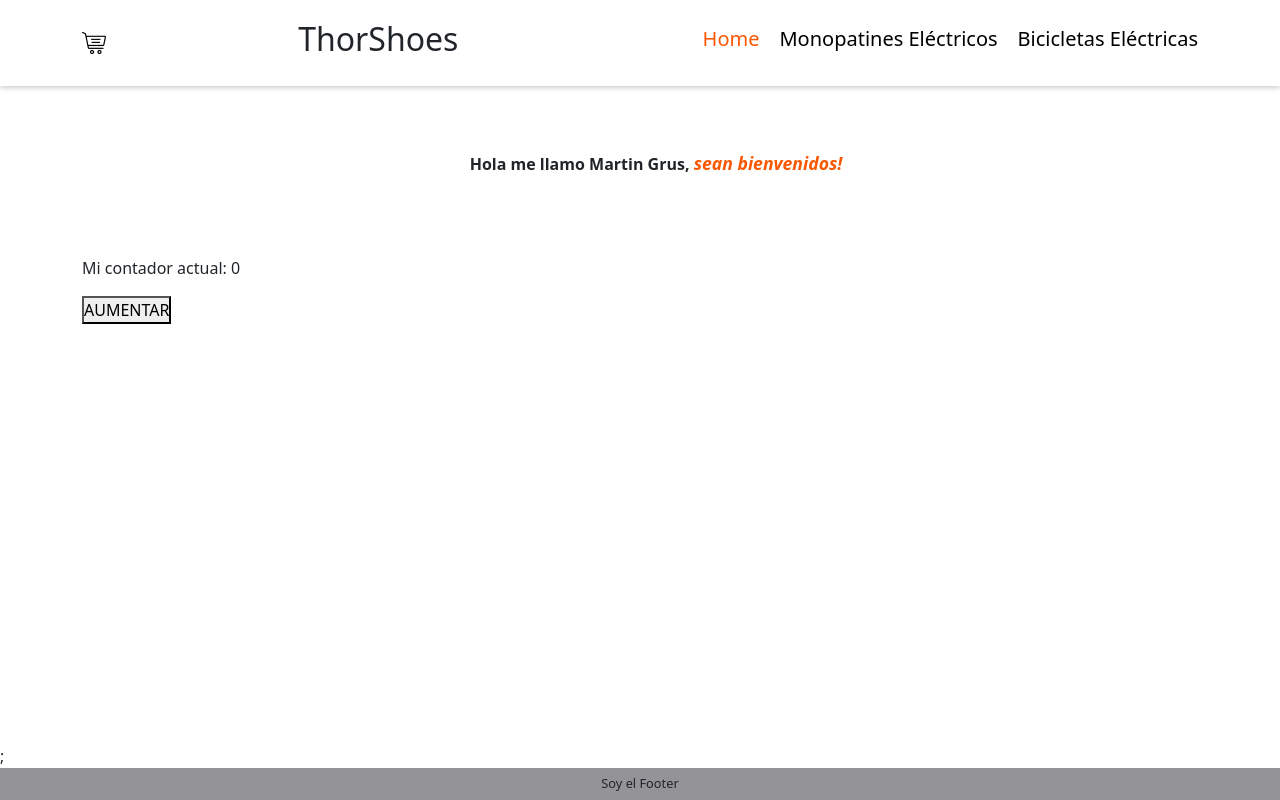
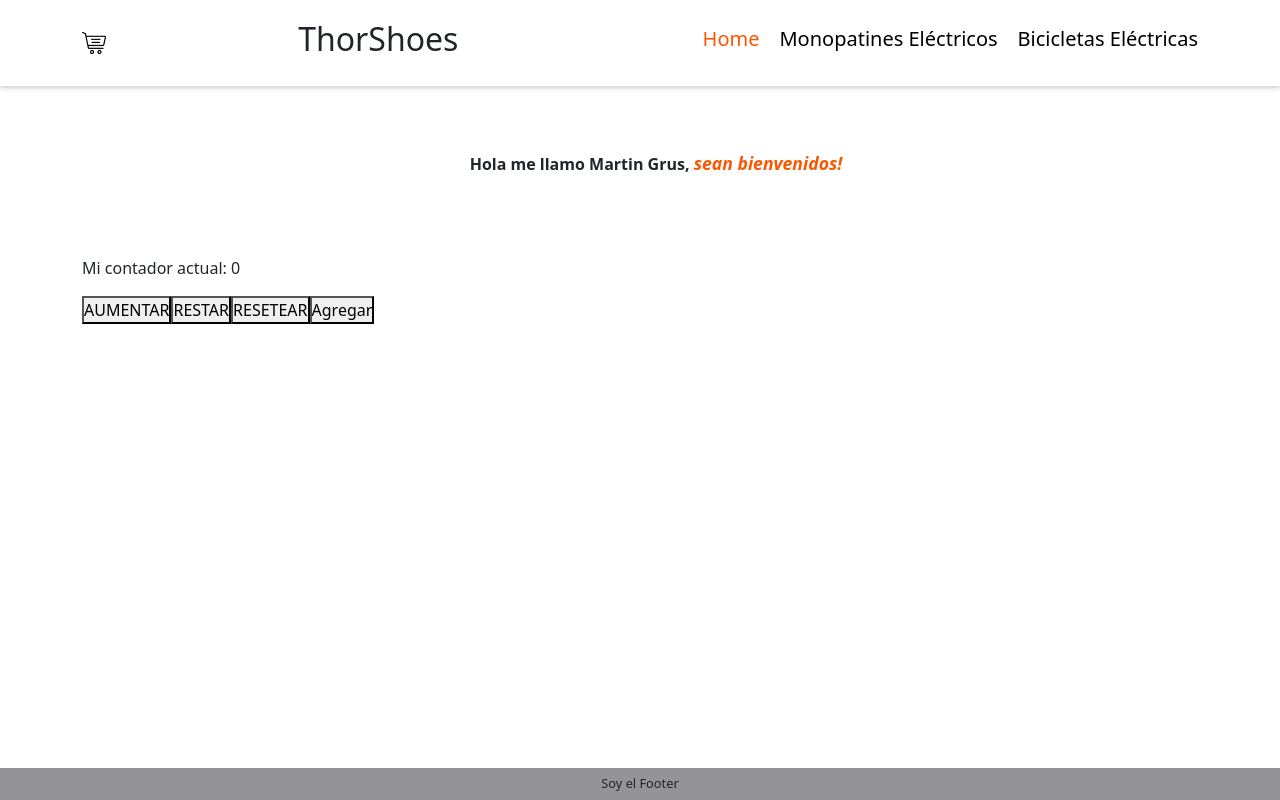
Before and after one commit to Tinch-oss/grus_ecomerce, a React (Create React App) app: page / in a window 1280 px wide. Built offline with nearby package versions, Linux system fonts and the light colour scheme.

Commit message:
Apuntes de clase componentes completos y falta parte del desafío
Hay que completar el onAdd y hacer lo del stock.

```diff
--- /dev/null
+++ b/src/components/ItemCount.js
@@ -0,0 +1,33 @@
+import { useState } from 'react';
+
+function ItemCount(props) {
+    const [contador, setContador] = useState(props.initial);
+
+    const handleClick = () => {
+        setContador(contador + 1);
+    };
+
+    const restar = () => {
+        setContador(contador - 1);
+    };
+
+    const resetear = () => {
+        setContador(0);
+    };
+
+    const miOnAdd = () => {};
+
+    return (
+        <>
+            <main className="container">
+                <p>Mi contador actual: {contador}</p>
+                <button onClick={handleClick}>AUMENTAR</button>
+                <button onClick={restar}>RESTAR</button>
+                <button onClick={resetear}>RESETEAR</button>
+                <button onClick={miOnAdd}>Agregar</button>
+            </main>
+        </>
+    );
+}
+
+export default ItemCount;
--- a/src/components/ItemListContainer.js
+++ b/src/components/ItemListContainer.js
@@ -1,13 +1,20 @@
+import ItemCount from './ItemCount';
+
 function ItemListContainer(greeting) {
     return (
+        <>
             <ul className="Container">
                 <li>
                     <p className="greeting">
                         Hola me llamo {greeting.nombre} {greeting.apellido},{' '}
-                    <span className="greeting__span">sean bienvenidos!</span>
+                        <span className="greeting__span">
+                            sean bienvenidos!
+                        </span>
                     </p>
                 </li>
             </ul>
+            <ItemCount initial={0} stock={5} />
+        </>
     );
 }
 
--- a/src/components/Main.js
+++ b/src/components/Main.js
@@ -1,17 +1,9 @@
+import { useState } from 'react';
+
 function Main(props) {
-    let contador = 0;
-
-    const handleClick = () => {
-        console.log('click');
-    };
-
     return (
         <>
-            <main className="container">
-                <p>Mi contador actual: {contador}</p>
-                <button>AUMENTAR</button>
-            </main>
-            ;
+            <main className="container"></main>
         </>
     );
 }
```
Also changed, not shown: src/components/apuntes.txt. Lines whose indentation alone changed are shown as unchanged.
